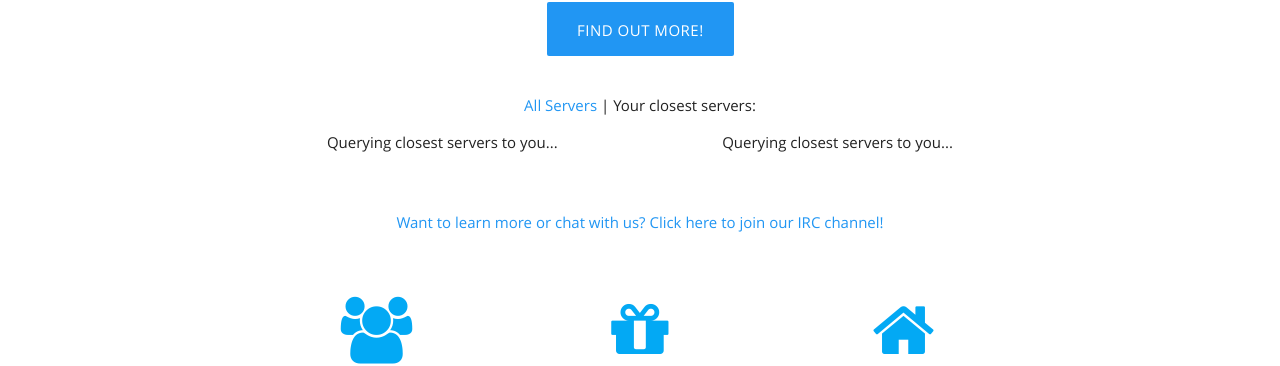
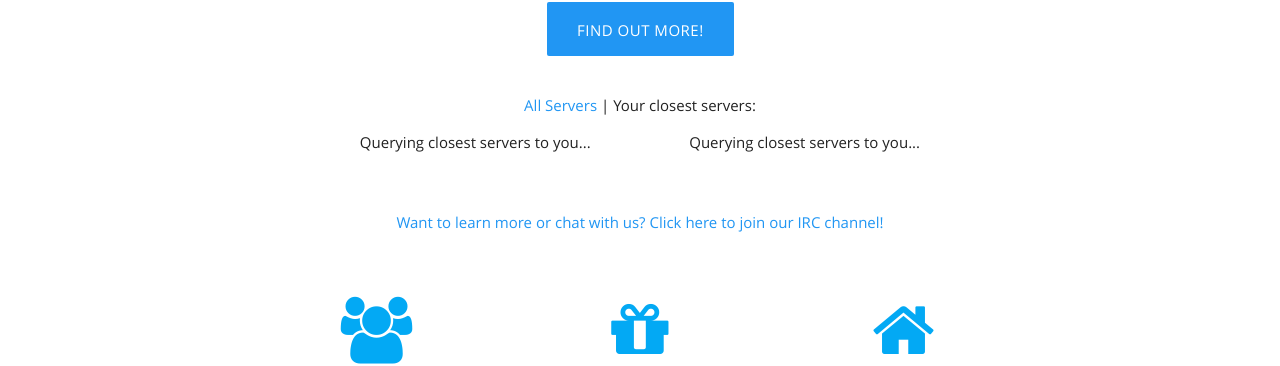
Before and after one commit to opennic/opennic-web, a Jekyll site: the page built from index.html, in a window 1280 px wide. Shown: the part 374-740 px from the top of the page. Built offline with Jekyll 4.4.1, drawn with Linux system fonts in a browser that asks for light colours; the list of posts is cut into pages by our own code; comment, search, counter and statistics services are not loaded.

Commit message:
Layout Fix

```diff
--- a/index.html
+++ b/index.html
@@ -26,10 +26,10 @@ sitemap:
             		<br /><br />
                 <p><a href="https://servers.opennic.org/" target="_blank">All Servers</a> &#124; Your closest servers:</p>
                 <div class="row">
-                  <div class="col s12 m6">
+                  <div class="col s12 m6 l5 offset-l1">
                     <div id="geoip4"></div>
                   </div>
-                  <div class="col s12 m6">
+                  <div class="col s12 m6 l5">
                     <div id="geoip6"></div>
                   </div>
                 </div>
```
